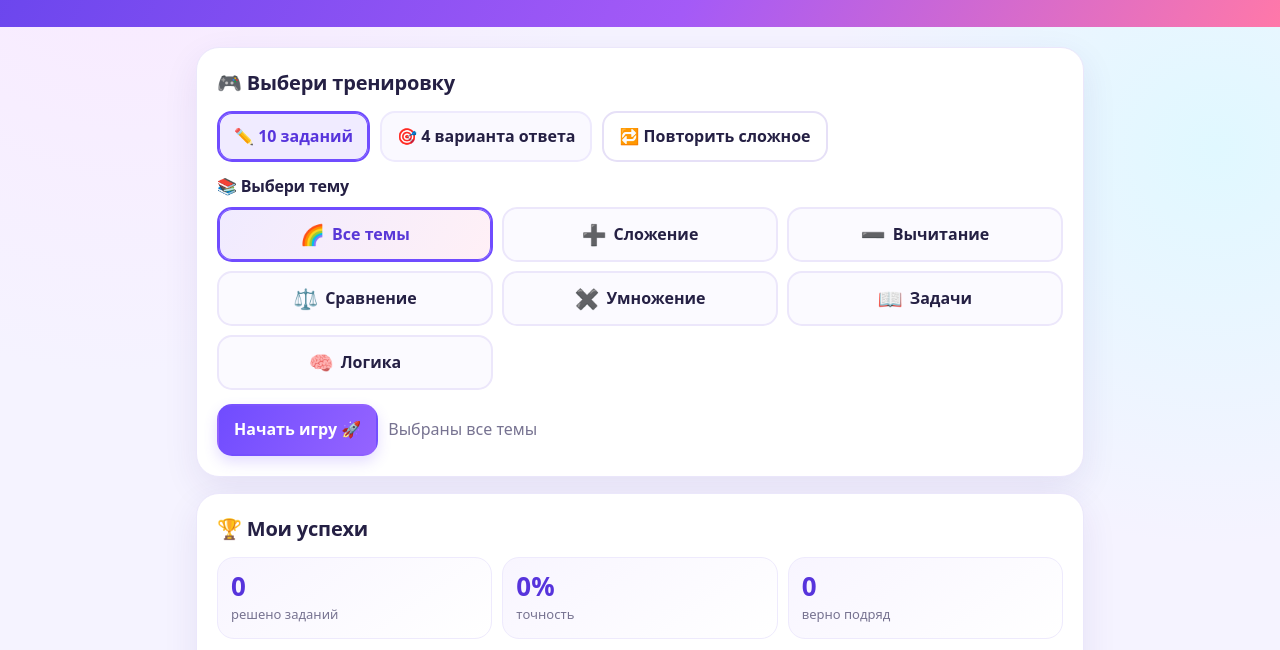
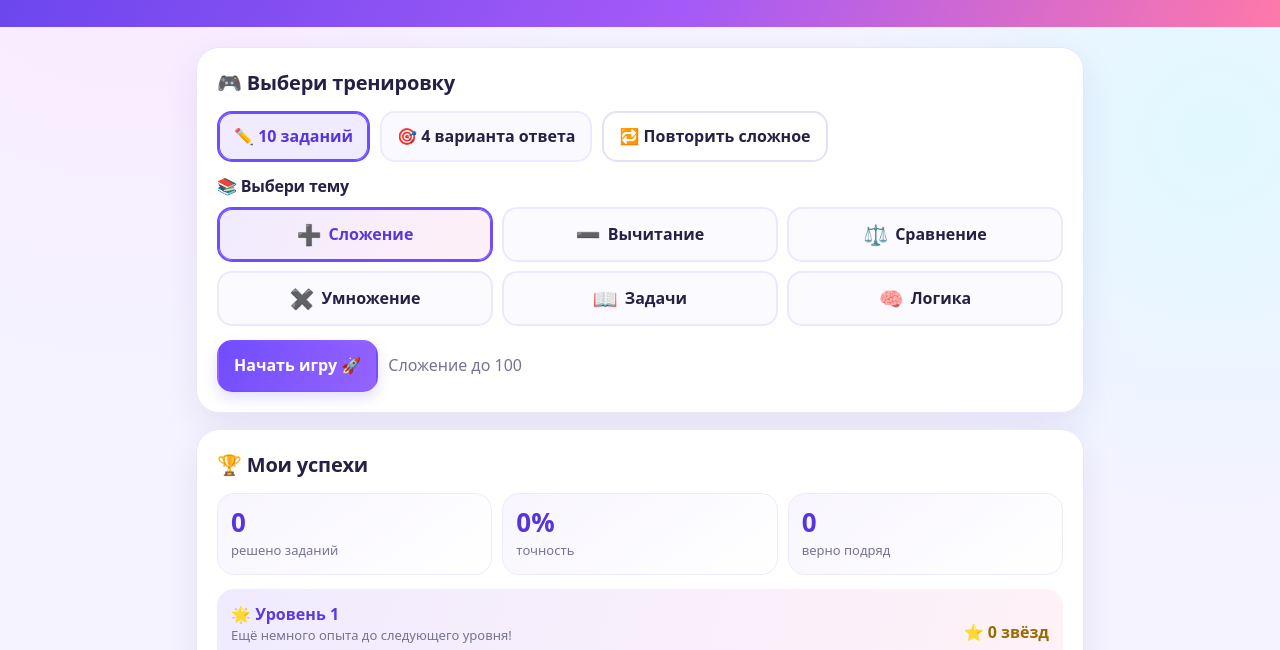
Before and after one commit to directorpes-lgtm/maxim-math, a plain HTML site: page index.html in a window 1280 px wide. Shown: the part 106-756 px from the top of the page. Drawn offline with Linux system fonts and the light colour scheme.

Commit message:
Remove all-topics option from topic selector

```diff
--- a/index.html
+++ b/index.html
@@ -46,7 +46,6 @@ select{min-width:190px;cursor:pointer;background:#fff}label{font-weight:750}
 <div class="row" style="margin-bottom:13px"><button class="mode active" data-mode="ten">✏️ 10 заданий</button><button class="mode" data-mode="choice">🎯 4 варианта ответа</button><button id="weakBtn" class="secondary">🔁 Повторить сложное</button></div>
 <h2 style="font-size:16px;margin:2px 0 9px">📚 Выбери тему</h2>
 <div class="topic-choices" id="topicChoices">
-<button type="button" class="topic-choice active" data-topic="mix" aria-pressed="true"><span class="topic-icon">🌈</span> Все темы</button>
 <button type="button" class="topic-choice" data-topic="add" aria-pressed="false"><span class="topic-icon">➕</span> Сложение</button>
 <button type="button" class="topic-choice" data-topic="sub" aria-pressed="false"><span class="topic-icon">➖</span> Вычитание</button>
 <button type="button" class="topic-choice" data-topic="compare" aria-pressed="false"><span class="topic-icon">⚖️</span> Сравнение</button>
@@ -72,7 +71,7 @@ select{min-width:190px;cursor:pointer;background:#fff}label{font-weight:750}
 <script>
 const names={add:'Сложение',sub:'Вычитание',compare:'Сравнение',multiply:'Умножение',word:'Задачи',logic:'Логика'};
 const $=id=>document.getElementById(id);
-let mode='ten',tasks=[],idx=0,correct=0,answered=false,selectedTopic='mix';
+let mode='ten',tasks=[],idx=0,correct=0,answered=false,selectedTopic='add';
 let data;
 try{data=JSON.parse(localStorage.getItem('maximMathProgress')||'{}')}catch(e){data={}}
 data={total:0,correct:0,streak:0,topics:{},weak:[],xp:0,stars:0,unlocked:[],...data};
@@ -126,8 +125,11 @@ function renderStats(){
 }
 function speak(){let t=tasks[idx];if(!t)return;let u=new SpeechSynthesisUtterance(t.q);u.lang='ru-RU';speechSynthesis.cancel();speechSynthesis.speak(u)}
 document.querySelectorAll('.mode').forEach(b=>b.onclick=()=>{mode=b.dataset.mode;document.querySelectorAll('.mode').forEach(x=>x.classList.toggle('active',x===b));$('answers').innerHTML='';$('feedback').className='feedback hidden';$('prompt').textContent='Режим выбран. Нажми «Начать игру»!'});
-const topicLabels={mix:'Выбраны все темы',add:'Сложение до 100',sub:'Вычитание до 100',compare:'Сравнение чисел',multiply:'Умножение',word:'Текстовые задачи',logic:'Логические задачи'};
+const topicLabels={add:'Сложение до 100',sub:'Вычитание до 100',compare:'Сравнение чисел',multiply:'Умножение',word:'Текстовые задачи',logic:'Логические задачи'};
 document.querySelectorAll('.topic-choice').forEach(b=>b.onclick=()=>{selectedTopic=b.dataset.topic;document.querySelectorAll('.topic-choice').forEach(x=>{const active=x===b;x.classList.toggle('active',active);x.setAttribute('aria-pressed',String(active))});$('selectedTopicLabel').textContent=topicLabels[selectedTopic];});
+document.querySelector('.topic-choice[data-topic="add"]').classList.add('active');
+document.querySelector('.topic-choice[data-topic="add"]').setAttribute('aria-pressed','true');
+$('selectedTopicLabel').textContent=topicLabels.add;
 $('start').onclick=start;$('weakBtn').onclick=startWeak;$('next').onclick=next;$('speak').onclick=speak;
 $('reset').onclick=()=>{if(confirm('Точно сбросить весь прогресс и звёзды?')){data={total:0,correct:0,streak:0,topics:{},weak:[],xp:0,stars:0,unlocked:[]};streak=0;save()}};
 renderStats();
```
